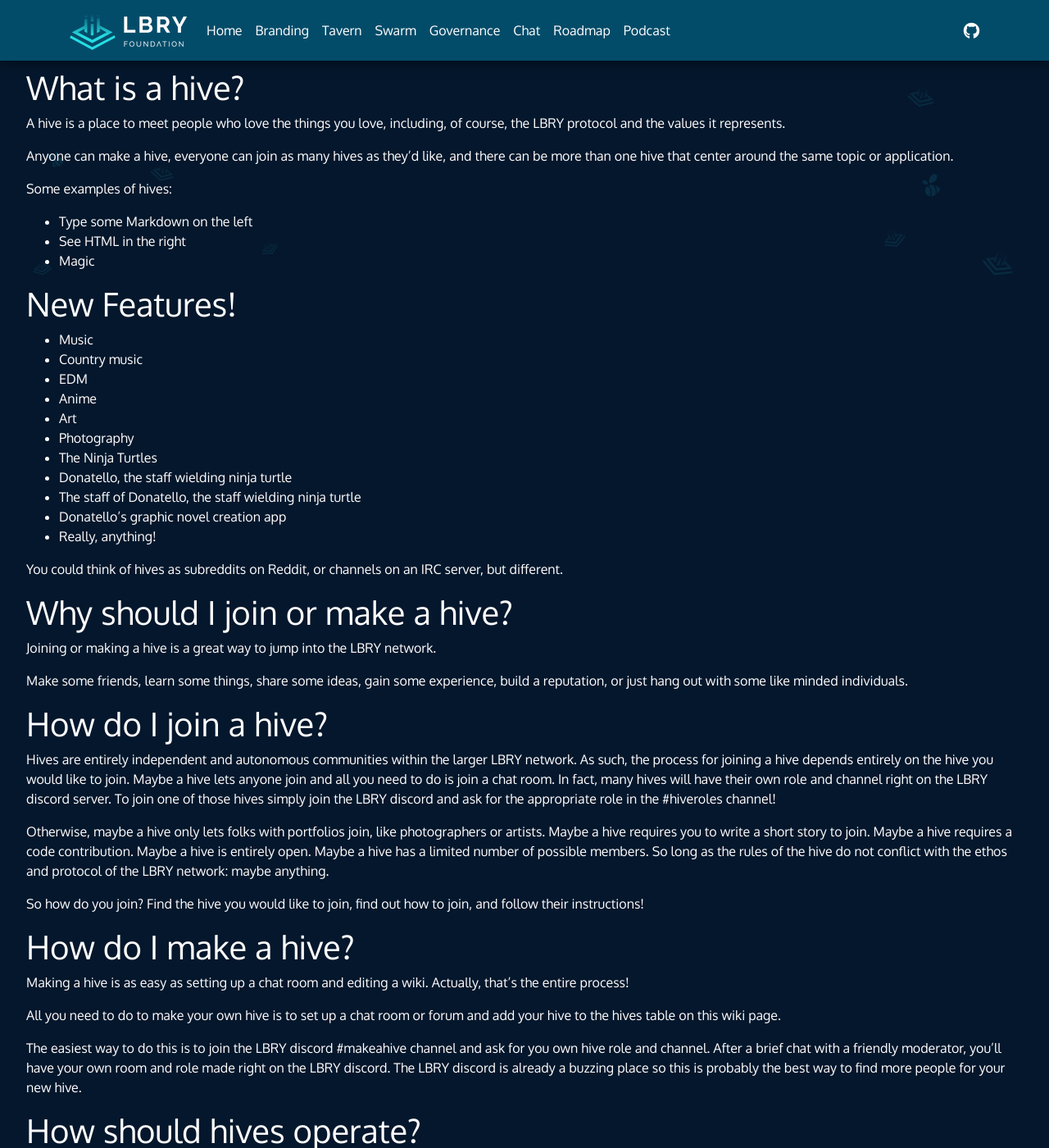
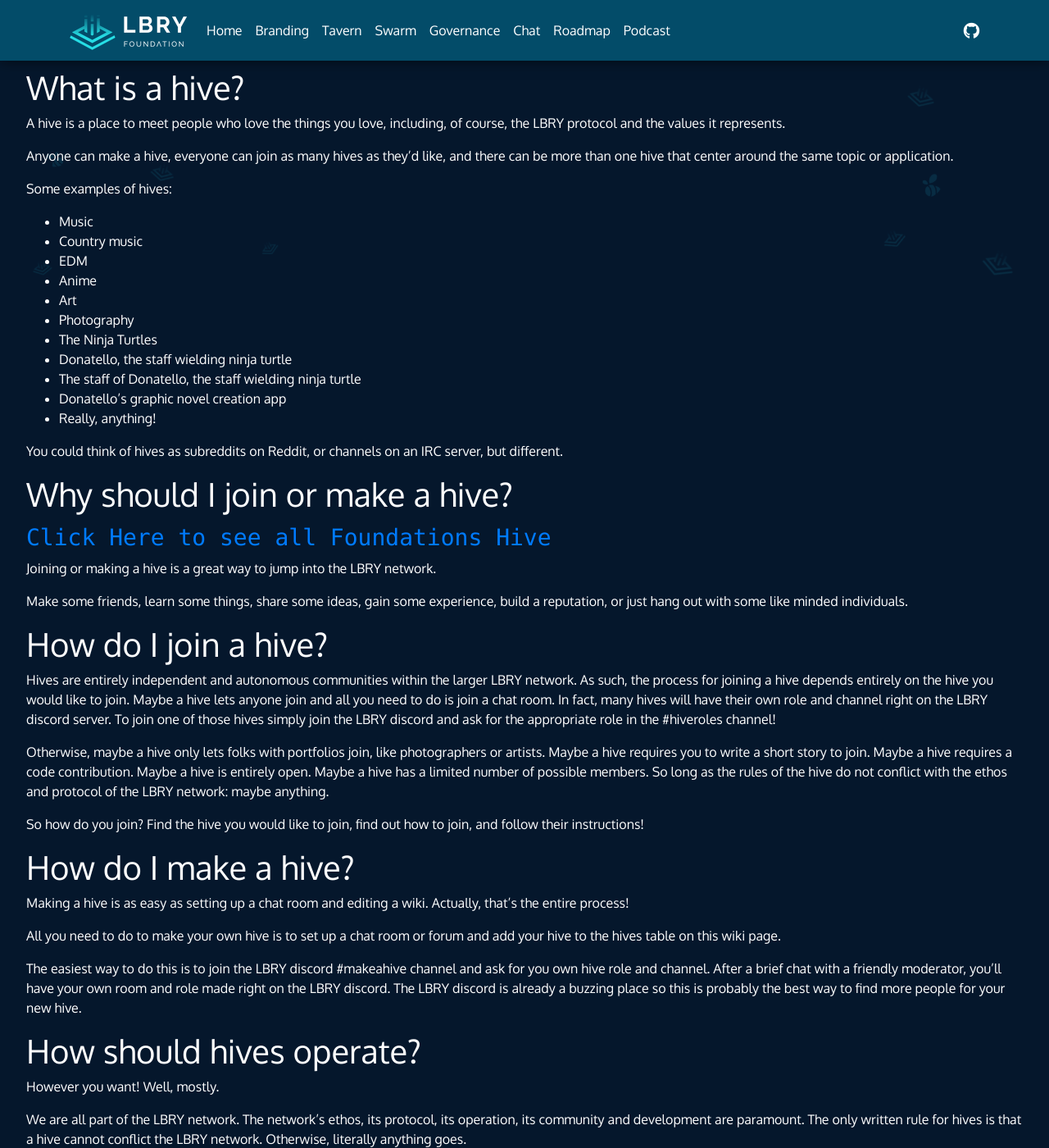
Before and after one commit to LBRYFoundation/lbryorg, a Jekyll site: the page built from pages/swarm.md, in a window 1280 px wide and 1400 px high, scrolled down 408 px. Shown: the whole window at 82% size. Built offline with Jekyll 4.4.1, drawn with Linux system fonts in a browser that asks for light colours.

Commit message:
add foundation hives info and fix some bug

```diff
--- a/pages/swarm.md
+++ b/pages/swarm.md
@@ -18,12 +18,6 @@
 
 Some examples of hives:
 
-  - Type some Markdown on the left
-  - See HTML in the right
-  - Magic
-
-# New Features!
-
 - Music
 - Country music
 - EDM
@@ -39,6 +33,8 @@
 You could think of hives as subreddits on Reddit, or channels on an IRC server, but different.
 
 # Why should I join or make a hive?
+
+## [`Click Here to see all Foundations Hive`](../#viewhives)
 
 Joining or making a hive is a great way to jump into the LBRY network.
 
@@ -73,5 +69,3 @@
 The LBRY network is your stage, your imagination is your player.
 Have fun. Experiment. Succeed. Fail. Try again. Fail again. Try again… again. Or don’t.
 The choices are yours to make.
-
-                                                     |
```
